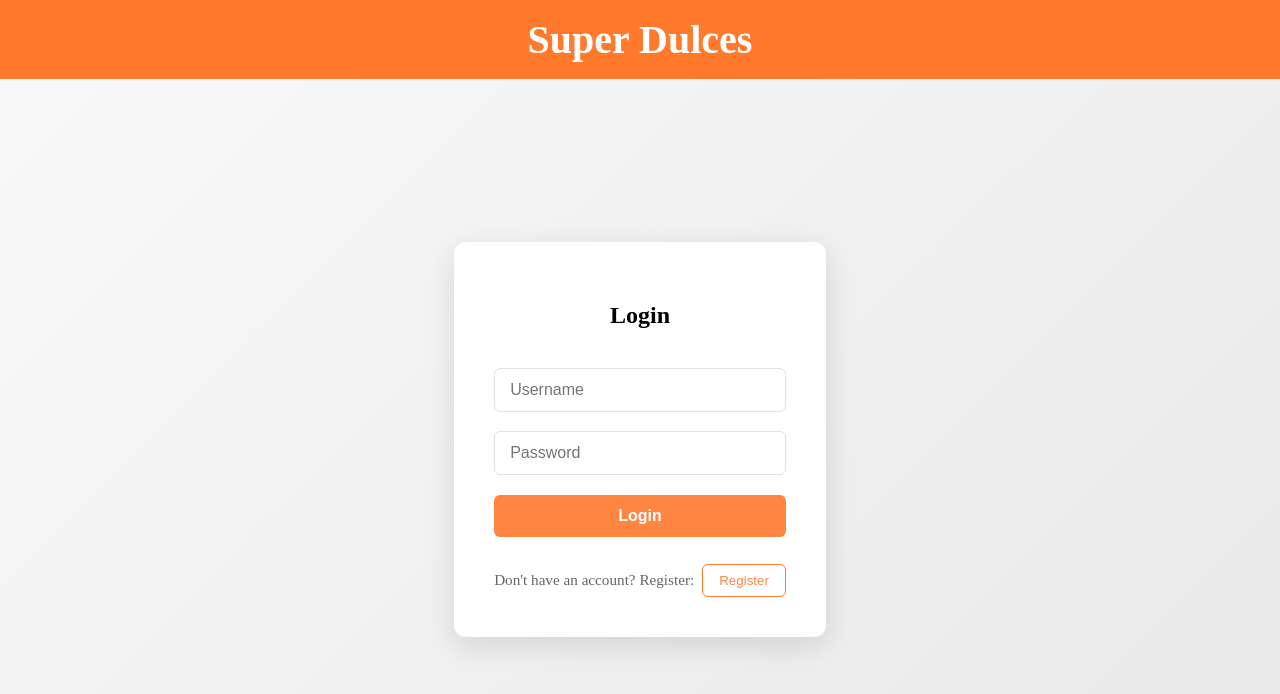
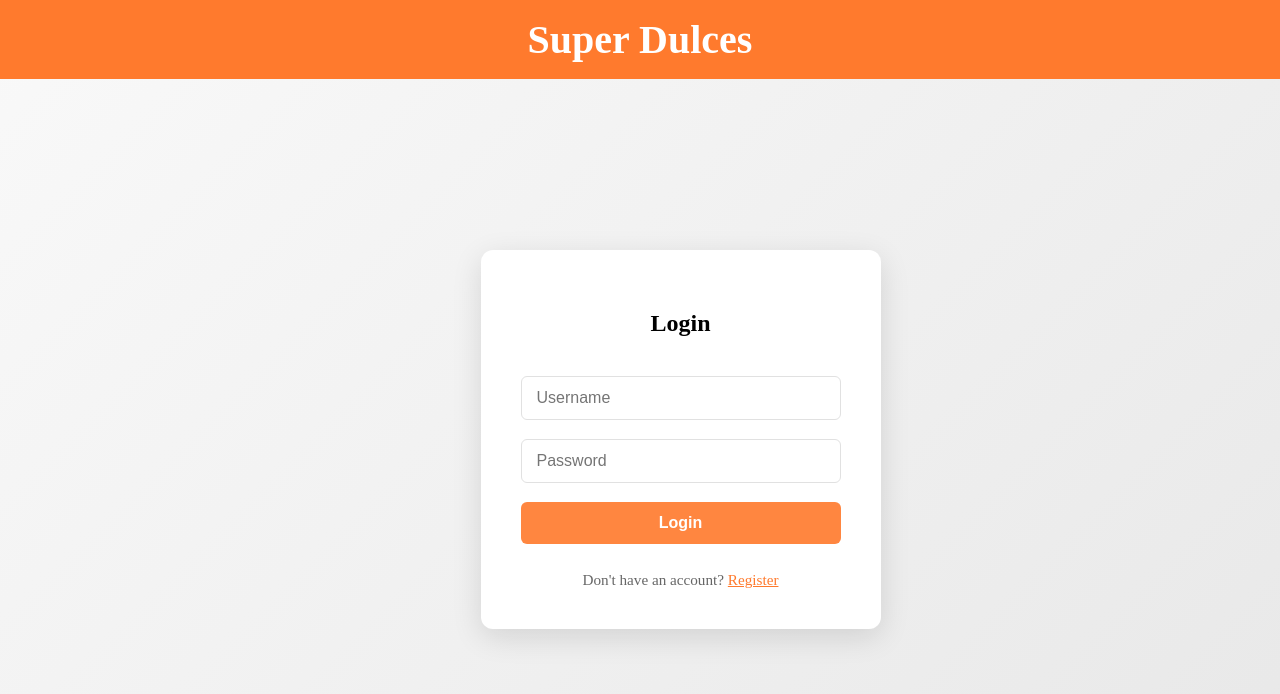
Before and after one commit to MiguelFVasquez/SuperDulces-Front, a React (Vite) app: page / in a window 1280 px wide. Shown: the top 694 px of the page. Built offline with nearby package versions, Linux system fonts and the light colour scheme.

Commit message:
Register horizontal way - modified login

```diff
--- a/src/components/Login/LoginForm.module.css
+++ b/src/components/Login/LoginForm.module.css
@@ -2,7 +2,7 @@
 .form {
   display: flex;
   flex-direction: column;
-  width: 100%;
+  width: 220%;
   max-width: 400px;
   padding: 2.5rem;
   border-radius: 12px;
@@ -63,25 +63,22 @@ h2{
   gap: 0.5rem;
   margin-top: 0.5rem;
 }
+
+
 .registerPrompt {
+  text-align: center;
+  font-size: 0.95rem;
+  color: #666;
   margin: 0;
-  color: #666;
-  font-size: 0.95rem;
-  text-align: center;
 }
-.registerBtn {
-  padding: 8px 16px;
-  background-color: transparent;
-  color: #ff8640;
-  border: 1px solid #ff7a2d;
-  border-radius: 6px;
-  font-weight: 500;
+.registerLink {
+  color: #ff7a2d;
   cursor: pointer;
-  transition: all 0.3s;
+  text-decoration: underline;
 }
-.registerBtn:hover {
-  background-color: #ff7a2d;
-  color: white;
+
+.registerLink:hover {
+  color: #e66624;
 }
 
 /* Responsive ajustes */
--- a/src/components/Login/LoginForm.tsx
+++ b/src/components/Login/LoginForm.tsx
@@ -1,5 +1,6 @@
 import React, { useState } from 'react'
 import styles from './LoginForm.module.css'
+import { useNavigate } from 'react-router-dom'
 
 interface Props {
   onLogin: (username: string, password: string) => void
@@ -9,6 +10,7 @@ interface Props {
 const LoginForm: React.FC<Props> = ({ onLogin, onRegister }) => {
   const [username, setUsername] = useState('')
   const [password, setPassword] = useState('')
+  const navigate = useNavigate()
 
   const handleSubmit = (e: React.FormEvent) => {
     e.preventDefault()
@@ -39,15 +41,20 @@ const LoginForm: React.FC<Props> = ({ onLogin, onRegister }) => {
         <button type="submit" className={styles.loginBtn}>Login</button>
 
         <div className={styles.registerContainer}>
-        <p className={styles.registerPrompt}>Don't have an account? Register:</p>
-        <button
-            type="button"
-            onClick={onRegister}
-            className={styles.registerBtn}
-            aria-label="Register new account"
-        >
+
+        <p className={styles.registerPrompt}>Don't have an account? {' '}
+          <span
+            className={styles.registerLink}
+            onClick={() => navigate('/register')}
+            role="button"
+            tabIndex={0}
+            onKeyDown={(e) => {
+              if (e.key === 'Enter' || e.key === ' ') navigate ('/register')
+            }}
+          >
             Register
-        </button>
+          </span>
+        </p>
         </div>
     </form>
     </div>
--- a/src/components/Register/RegisterForm.module.css
+++ b/src/components/Register/RegisterForm.module.css
@@ -1,9 +1,13 @@
-/* src/components/Register/RegisterForm.module.css */
+.inputGroup {
+  display: flex;
+  gap: 1rem;
+  flex-wrap: wrap;
+}
 .form {
   display: flex;
   flex-direction: column;
   width: 100%;
-  max-width: 400px;
+  max-width: 700px; /* was 400px */
   padding: 2.5rem;
   border-radius: 12px;
   background: white;
@@ -11,36 +15,7 @@
   gap: 1.2rem;
 }
 
-.title {
-  text-align: center;
-  color: #333;
-  margin: 0 0 0.5rem;
-  font-weight: 600;
-}
-
-.error {
-  color: red;
-  font-size: 0.9rem;
-  text-align: center;
-  margin: 0;
-}
-
-.inputField {
-  padding: 12px 15px;
-  border: 1px solid #e1e1e1;
-  border-radius: 6px;
-  font-size: 1rem;
-  transition: border-color 0.3s, box-shadow 0.3s;
-}
-
-.inputField:focus {
-  border-color: #ff7a2d;
-  box-shadow: 0 0 0 3px rgba(255, 122, 45, 0.15);
-  outline: none;
-}
-
-.registerBtn {
-  padding: 12px;
+.registerBtn{
   background-color: #ff7a2d;
   color: white;
   border: none;
@@ -75,13 +50,27 @@
 .loginLink:hover {
   color: #e66624;
 }
+.inputField {
+  flex: 1;
+  min-width: 0;
+  padding: 12px 15px;
+  border: 1px solid #e1e1e1;
+  border-radius: 6px;
+  font-size: 1rem;
+  transition: border-color 0.3s, box-shadow 0.3s;
+}
 
-/* Responsive ajustes */
-@media (max-width: 480px) {
-  .form {
-    padding: 1.8rem;
-  }
-  .loginPrompt {
-    font-size: 0.9rem;
+.inputField:focus {
+  border-color: #ff7a2d;
+  box-shadow: 0 0 0 3px rgba(255, 122, 45, 0.15);
+  outline: none;
+}
+
+/* Keep your existing styles for .form, .title, .error, etc. */
+
+/* Optional: Responsive tweak for small screens */
+@media (max-width: 600px) {
+  .inputGroup {
+    flex-direction: column;
   }
 }
--- a/src/components/Register/RegisterForm.tsx
+++ b/src/components/Register/RegisterForm.tsx
@@ -75,6 +75,8 @@ const RegisterForm: React.FC<RegisterFormProps> = ({ onRegister }) => {
   <form className={styles.form} onSubmit={handleSubmit}>
     <h2 className={styles.title}>Register Super Dulces</h2>
     {error && <p className={styles.error}>{error}</p>}
+
+    <div className={styles.inputGroup}>
       <input
         type="text"
         placeholder="Username"
@@ -91,6 +93,9 @@ const RegisterForm: React.FC<RegisterFormProps> = ({ onRegister }) => {
         required
         className={styles.inputField}
       />
+    </div>
+
+    <div className={styles.inputGroup}>
       <input
         type="text"
         placeholder="Phone Number"
@@ -107,6 +112,9 @@ const RegisterForm: React.FC<RegisterFormProps> = ({ onRegister }) => {
         required
         className={styles.inputField}
       />
+    </div>
+
+    <div className={styles.inputGroup}>
       <input
         type="password"
         placeholder="Password"
@@ -123,6 +131,8 @@ const RegisterForm: React.FC<RegisterFormProps> = ({ onRegister }) => {
         required
         className={styles.inputField}
       />
+    </div>
+
     <button
       type="submit"
       className={styles.registerBtn}
@@ -130,6 +140,7 @@ const RegisterForm: React.FC<RegisterFormProps> = ({ onRegister }) => {
     >
       {loading ? 'Creating...' : 'Create Account'}
     </button>
+
     <p className={styles.loginPrompt}>
       Already have an account?{' '}
       <span
```
Lines whose indentation alone changed are shown as unchanged.
